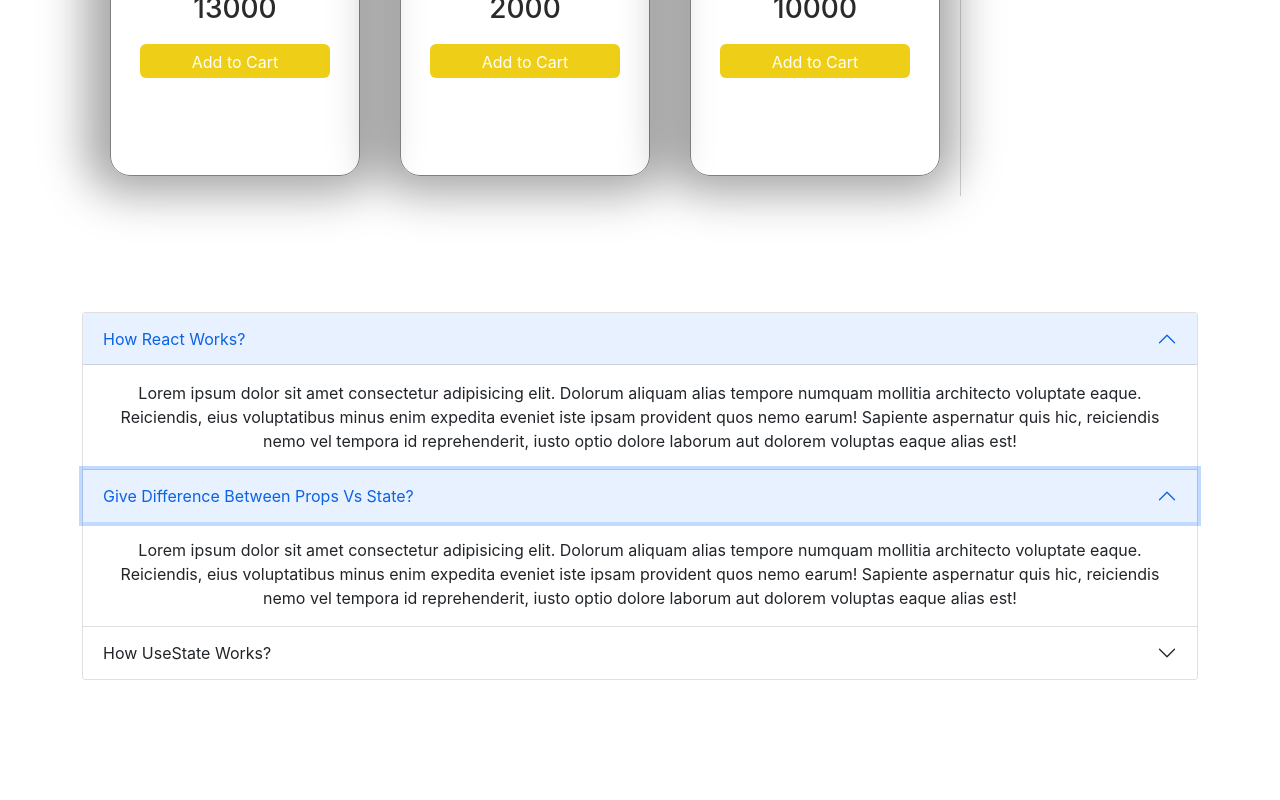
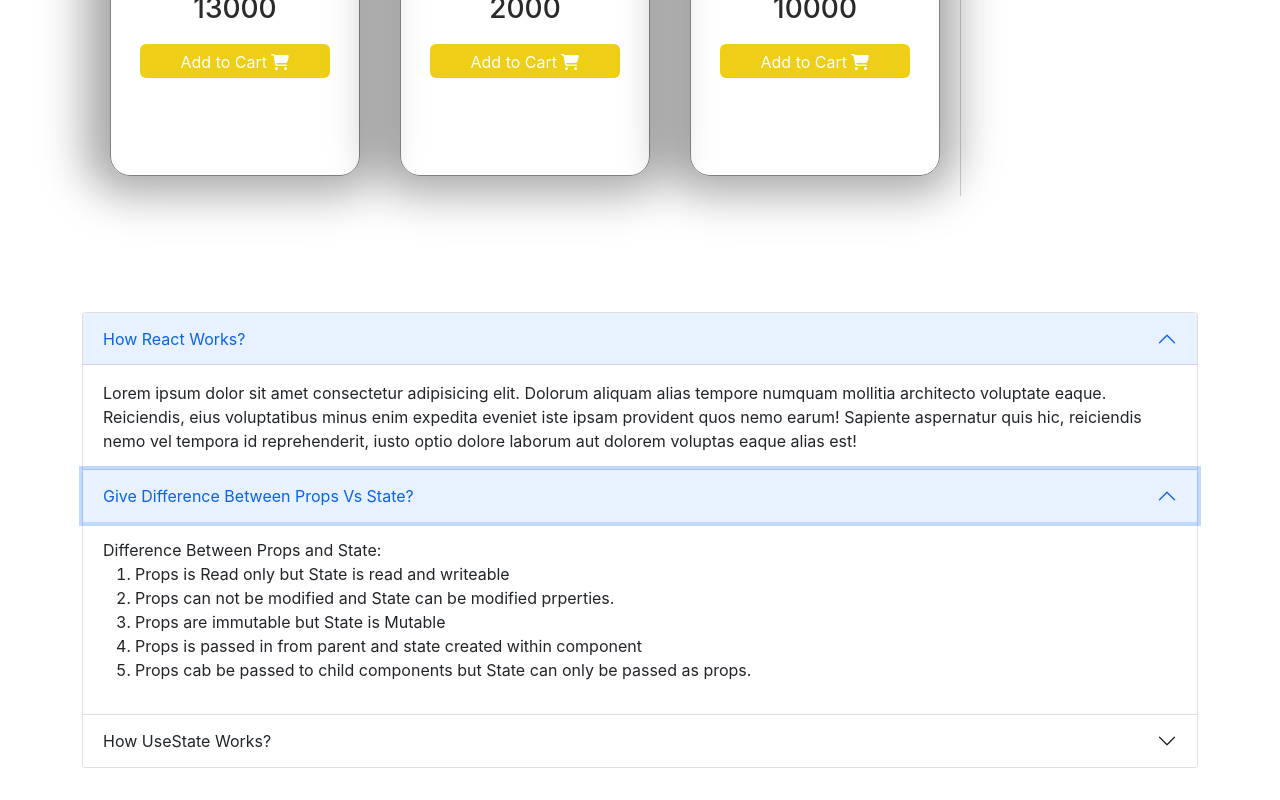
Before and after one commit to khadiza21/-lucky-one-as-8, a React (Create React App) app: page / in a window 1280 px wide. Both pictures are taken after a click on the button "Give Difference Between Props Vs State?". Shown: the part 2232-3032 px from the top of the page. Built offline with nearby package versions, Linux system fonts and the light colour scheme.

Commit message:
40% done

```diff
--- a/package.json
+++ b/package.json
@@ -3,6 +3,9 @@
   "version": "0.1.0",
   "private": true,
   "dependencies": {
+    "@fortawesome/fontawesome-svg-core": "^6.1.1",
+    "@fortawesome/free-solid-svg-icons": "^6.1.1",
+    "@fortawesome/react-fontawesome": "^0.1.18",
     "@testing-library/jest-dom": "^5.16.3",
     "@testing-library/react": "^12.1.4",
     "@testing-library/user-event": "^13.5.0",
--- a/src/App.css
+++ b/src/App.css
@@ -1,6 +1,4 @@
-.App {
-  text-align: center;
-}
+
 
 .App-logo {
   height: 40vmin;
--- a/src/components/Answers/Answers.js
+++ b/src/components/Answers/Answers.js
@@ -51,12 +51,22 @@ const Answers = () => {
             aria-labelledby="panelsStayOpen-headingTwo"
           >
             <div className="accordion-body">
-              Lorem ipsum dolor sit amet consectetur adipisicing elit. Dolorum
-              aliquam alias tempore numquam mollitia architecto voluptate eaque.
-              Reiciendis, eius voluptatibus minus enim expedita eveniet iste
-              ipsam provident quos nemo earum! Sapiente aspernatur quis hic,
-              reiciendis nemo vel tempora id reprehenderit, iusto optio dolore
-              laborum aut dolorem voluptas eaque alias est!
+              Difference Between Props and State:
+              <ol>
+                <li>Props is Read only but State is read and writeable</li>
+                <li>
+                  Props can not be modified and State can be modified prperties.
+                </li>
+                <li>Props are immutable but State is Mutable</li>
+                <li>
+                  Props is passed in from parent and state created within
+                  component
+                </li>
+                <li>
+                  Props cab be passed to child components but State can only be
+                  passed as props.
+                </li>
+              </ol>
             </div>
           </div>
         </div>
--- a/src/components/Cart/Cart.js
+++ b/src/components/Cart/Cart.js
@@ -6,22 +6,35 @@ import Dronelist from "../Dronelist/Dronelist";
 //making a custom html tag and also a component
 const Cart = (props) => {
   const { cart } = props;
-  //   let total = 0;
-  //   for (const product of cart) {
-  //     total = total + product.price;
-  //   }
+
+  const test = (min, max) => {
+    let s1 = max - min + 1;
+    let s2 = Math.random() * s1;
+    let r = Math.floor(s2) + min;
+    return r;
+  };
+
+  const choose1ForMe = () => {
+    let index = test(0, cart.length - 1);
+    const tem = cart[index];
+    alert("Buy " + tem.Name, " , ", "price: " + tem.price);
+    return tem;
+  };
+
   return (
     <div>
       <h3 className="fw-bold">Order Summary</h3>
       <p className="fs-5">Selected Items: {props.cart.length}</p>
       {/* <h6>Total Price: {total}</h6> */}
       <ul>
-        Ordered Trees Name:{" "}
+        Ordered Drones Name:{" "}
         {cart.map((p) => (
           <Dronelist namelist={p} key={p.droneCode}></Dronelist>
         ))}
       </ul>
-      <button className="btn btn-warning">Choose 1 For Me</button>
+      <button className="btn btn-warning" onClick={choose1ForMe}>
+        Choose 1 For Me
+      </button>
       <br /> <br />
       <button onClick={props.handleChooseAgain} className="btn btn-warning">
         Choose Again
--- a/src/components/Drone/Drone.js
+++ b/src/components/Drone/Drone.js
@@ -2,6 +2,8 @@
 //here importing nesscessary files and css files
 import React from "react";
 import "./Drone.css";
+import { faShoppingCart } from "@fortawesome/free-solid-svg-icons";
+import { FontAwesomeIcon } from "@fortawesome/react-fontawesome";
 
 const Drone = (props) => {
   //destructing
@@ -22,7 +24,7 @@ const Drone = (props) => {
           className="purChase btn "
           onClick={() => props.handleAddToCartbtn(props.product)}
         >
-          <i className="fas fa-shopping-cart"></i> Add to Cart
+          Add to Cart <FontAwesomeIcon icon={faShoppingCart}></FontAwesomeIcon>
         </button>
       </div>
     </div>
--- a/src/components/Dronelist/Dronelist.js
+++ b/src/components/Dronelist/Dronelist.js
@@ -5,7 +5,10 @@ const Dronelist = (props) => {
 
   return (
     <div>
+
       <p>{namelist.Name}</p>
+
+
     </div>
   );
 };
--- a/src/components/Header/Header.js
+++ b/src/components/Header/Header.js
@@ -3,7 +3,7 @@ import "./Header.css";
 
 const Header = () => {
   return (
-    <div className="header m-4 p-3 shadow rounded">
+    <div className="header m-4 p-3 shadow rounded text-center">
       <h1>
         <span style={{ color: "orange" }}>DRONE BK-40 </span>TERRA
       </h1>
```
Also changed, not shown: 1 other file (tests, documents, lock files or other folders).
